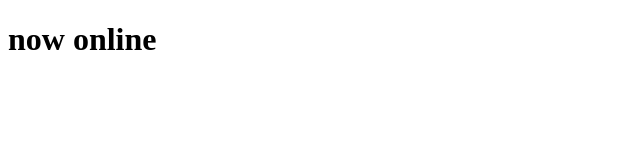
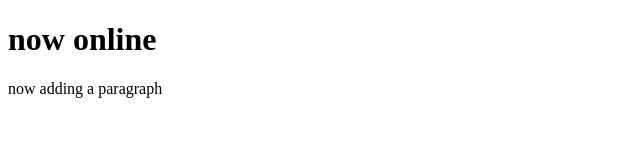
Before and after one commit to GeorgeGuerrero904/GeorgeGuerrero904.github.io, a plain HTML site: page index.html in a window 1280 px wide. Shown: the whole page, without its empty margins (0-640 px from the left). Drawn offline with Linux system fonts and the light colour scheme.

Commit message:
adding a paragraph

```diff
--- a/index.html
+++ b/index.html
@@ -8,5 +8,8 @@
 </head>
 <body>
     <h1>now online</h1>
+    <p>
+        now adding a paragraph
+    </p>
 </body>
 </html>
```
